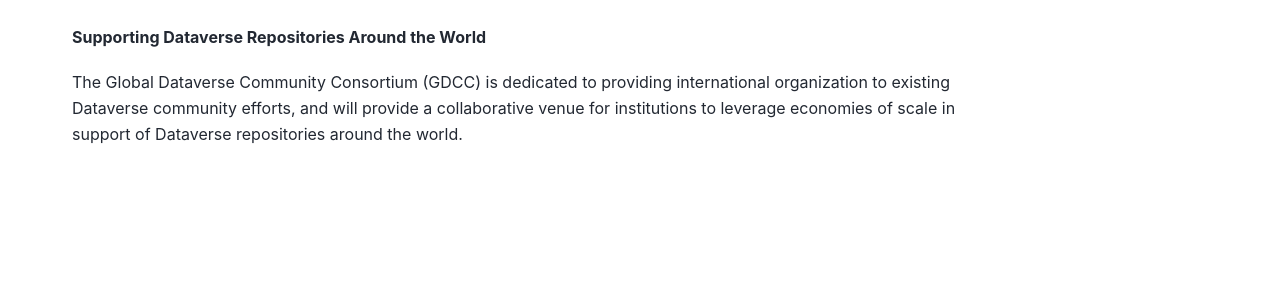
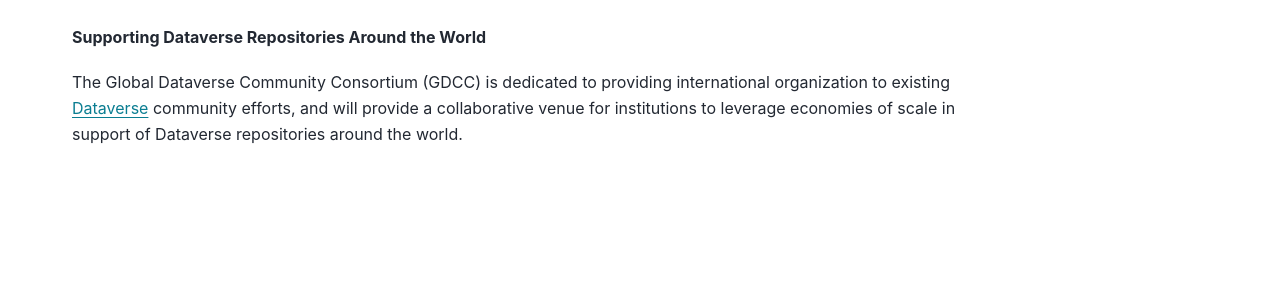
Before and after one commit to gdcc/www.gdcc.io, a Sphinx documentation site: the page built from source/index.md, in a window 1280 px wide. Shown: the part 189-480 px from the top of the page. Built offline with Sphinx 7.4.7 and the PyData theme 0.15.4, drawn with Linux system fonts in a browser that asks for light colours.

Commit message:
link to dataverse.org #10

````diff
--- a/source/index.md
+++ b/source/index.md
@@ -2,7 +2,7 @@
 
 **Supporting Dataverse Repositories Around the World**
 
-The Global Dataverse Community Consortium (GDCC) is dedicated to providing international organization to existing Dataverse community efforts, and will provide a collaborative venue for institutions to leverage economies of scale in support of Dataverse repositories around the world.
+The Global Dataverse Community Consortium (GDCC) is dedicated to providing international organization to existing [Dataverse][] community efforts, and will provide a collaborative venue for institutions to leverage economies of scale in support of Dataverse repositories around the world.
 
 ```{toctree}
 :hidden:
````
Also changed, not shown: other parts of source/index.md (+2 -0 lines), source/about.md (+3 -1 lines).
